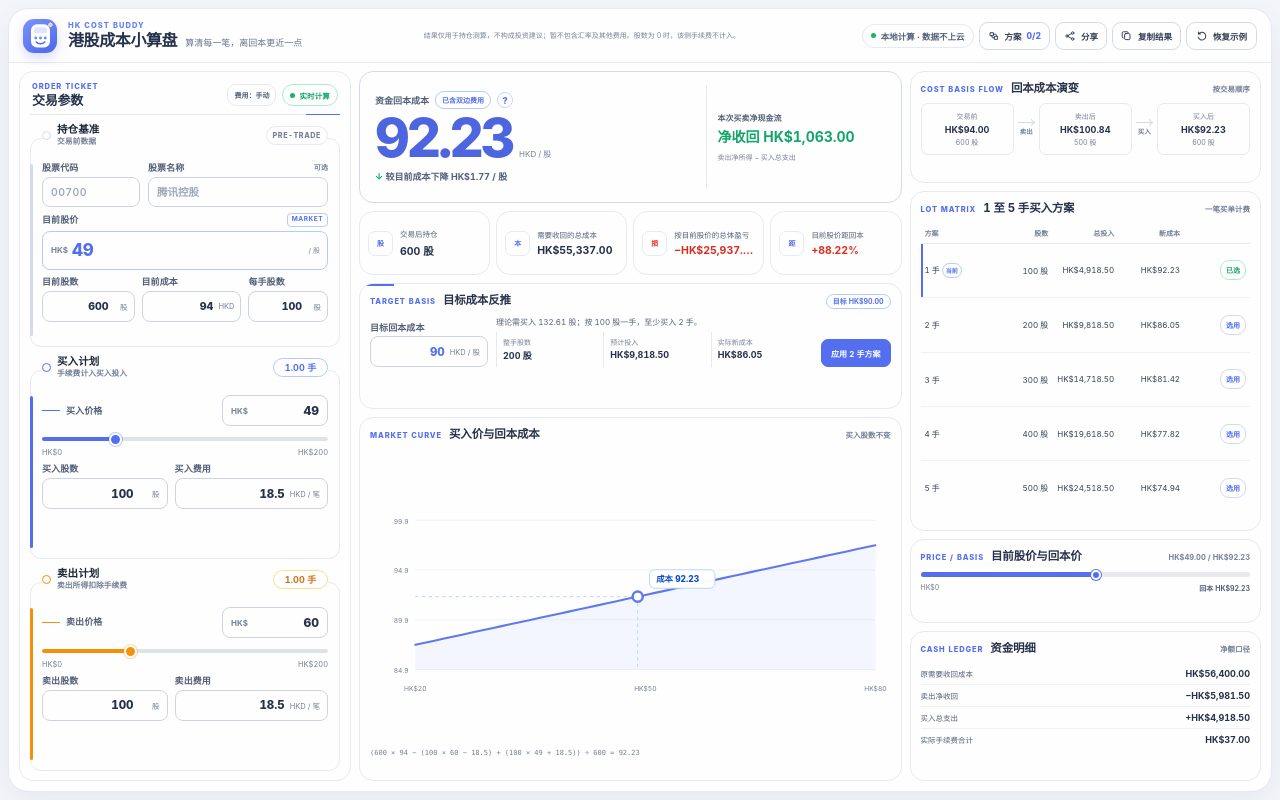
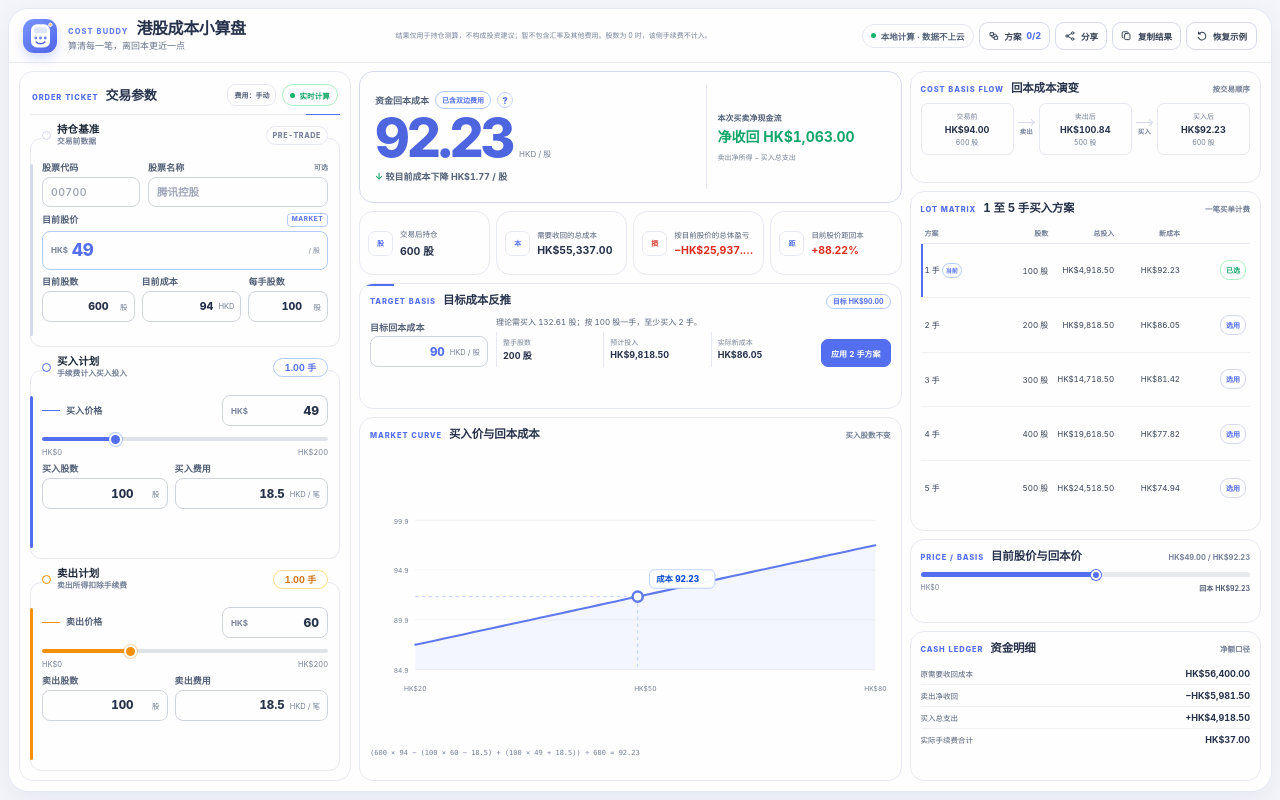
Before and after one commit to ajinggo/costbuddy, a plain HTML site: page index.html in a window 1280 px wide. Drawn offline with Linux system fonts and the light colour scheme.

Commit message:
Align app and order ticket headings

```diff
--- a/index.html
+++ b/index.html
@@ -8,7 +8,7 @@
   <meta name="apple-mobile-web-app-title" content="成本小算盘">
   <title>港股成本小算盘</title>
   <link rel="icon" href="favicon.svg" type="image/svg+xml">
-  <link rel="stylesheet" href="styles.css?v=20260727-15">
+  <link rel="stylesheet" href="styles.css?v=20260727-16">
 </head>
 <body>
   <main class="app-shell">
@@ -27,7 +27,7 @@
               </svg>
             </div>
             <div>
-              <p class="eyebrow">HK COST BUDDY</p>
+              <p class="eyebrow">COST BUDDY</p>
               <h1>港股成本小算盘</h1>
               <p class="lead">算清每一笔，离回本更近一点</p>
             </div>
--- a/styles.css
+++ b/styles.css
@@ -1495,3 +1495,51 @@ input[type="range"]::-webkit-slider-thumb {
   flex: 0 0 auto;
   line-height: 1;
 }
+
+/* Align the app identity and transaction-ticket headings with the result titles. */
+.brand-group > div:last-child {
+  grid-template-columns: auto auto;
+  grid-template-rows: auto auto;
+  column-gap: 8px;
+  align-items: baseline;
+}
+
+.brand-group .eyebrow {
+  grid-column: 1;
+  grid-row: 1;
+  margin: 0;
+  white-space: nowrap;
+}
+
+.brand-group h1 {
+  grid-column: 2;
+  grid-row: 1;
+  line-height: 1.15;
+  white-space: nowrap;
+}
+
+.brand-group .lead {
+  display: block;
+  grid-column: 1 / -1;
+  grid-row: 2;
+  margin: 2px 0 0;
+  white-space: nowrap;
+}
+
+.controls-header > div:first-child {
+  display: flex;
+  min-width: 0;
+  align-items: baseline;
+  gap: 7px;
+}
+
+.controls-header > div:first-child .panel-kicker {
+  flex: 0 0 auto;
+  margin: 0;
+  white-space: nowrap;
+}
+
+.controls-header > div:first-child h2 {
+  line-height: 1.15;
+  white-space: nowrap;
+}
```
